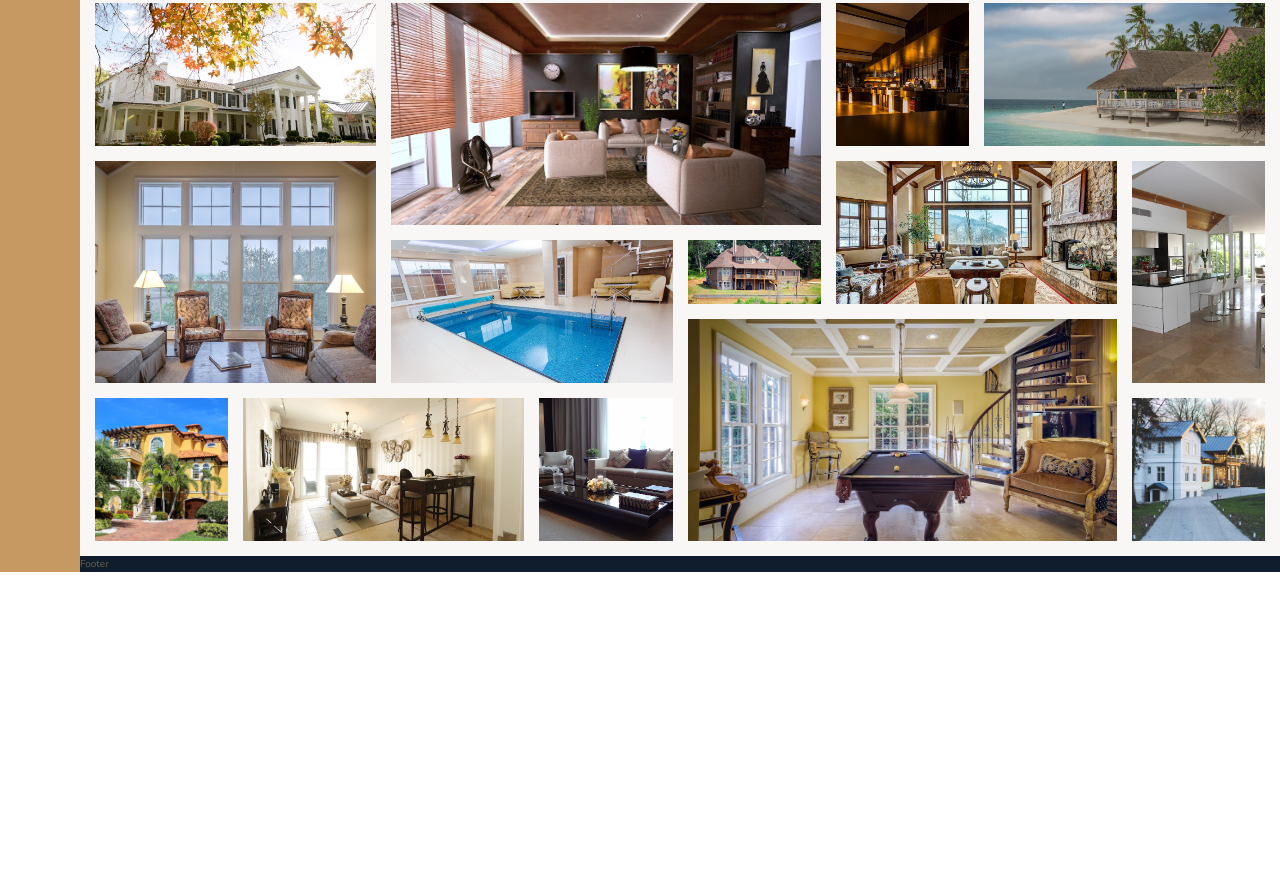
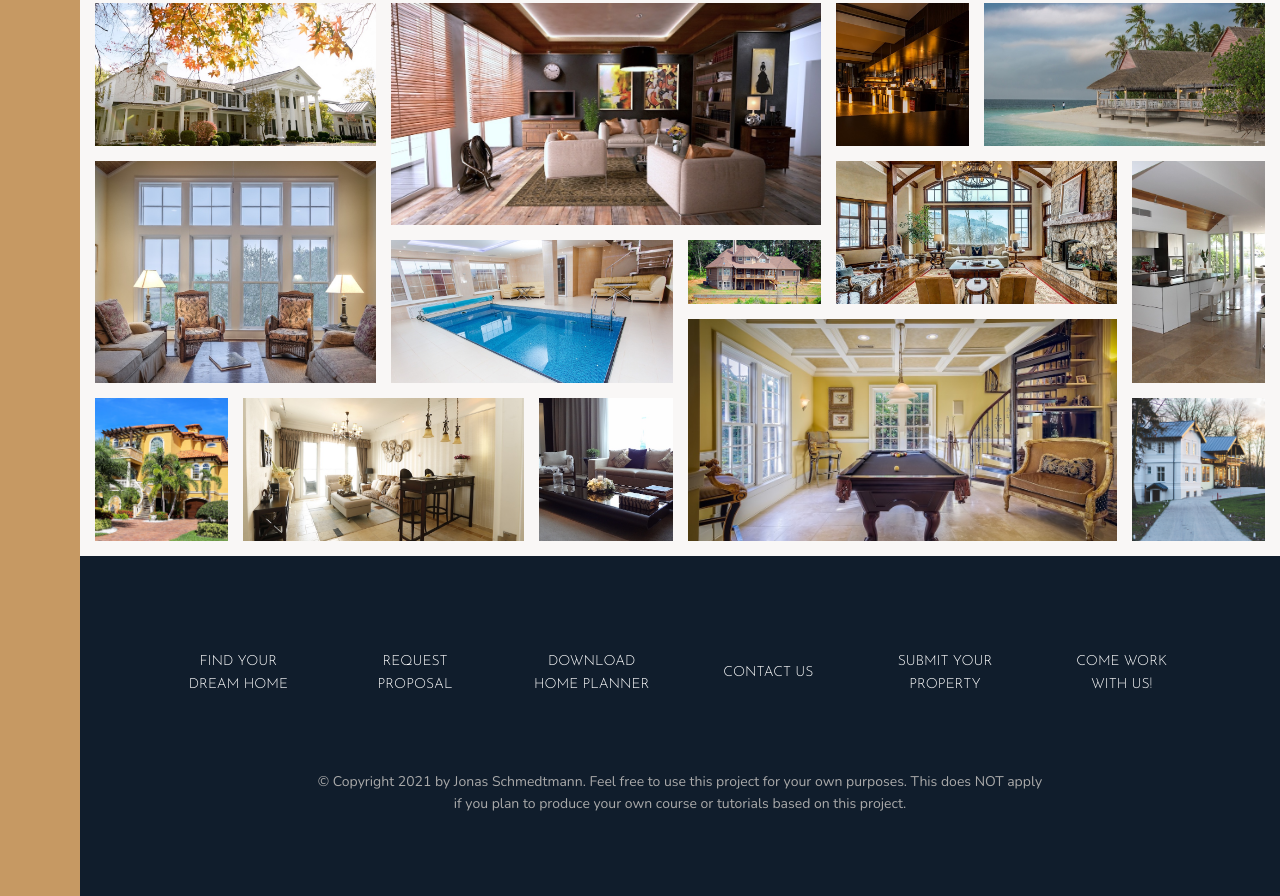
Before and after one commit to sonyks/nexter, a website: page index.html in a window 1280 px wide. Shown: the part 3084-3980 px from the top of the page. Before the commit the page ends 3656 px from the top, so only its background shows below. Drawn offline with nearby package versions, Linux system fonts and the light colour scheme.

Commit message:
finish footer styles

```diff
--- a/index.html
+++ b/index.html
@@ -372,7 +372,20 @@
         </section>
 
         <footer class="footer">
-            Footer
+            <ul class="nav">
+                <li class="nav__item"><a href="" class="nav__link">Find your dream home</a></li>
+                <li class="nav__item"><a href="" class="nav__link">Request proposal</a></li>
+                <li class="nav__item"><a href="" class="nav__link">Download home planner</a></li>
+                <li class="nav__item"><a href="" class="nav__link">Contact us</a></li>
+                <li class="nav__item"><a href="" class="nav__link">Submit your property</a></li>
+                <li class="nav__item"><a href="" class="nav__link">Come work with us!</a></li>
+            </ul>
+
+            <p class="copyright">
+                &copy; Copyright 2021 by Jonas Schmedtmann. Feel free to use this project for your own
+                purposes. This does NOT apply if you plan to produce your own course or tutorials based on this
+                project.
+            </p>
         </footer>
     </body>
 </html>
--- a/sass/_footer.scss
+++ b/sass/_footer.scss
@@ -1,4 +1,44 @@
 .footer {
     background-color: $color-secondary;
     grid-column: full-start / full-end;
+
+    padding: 8rem;
 }
+
+.nav {
+    list-style: none;
+
+    display: grid;
+    grid-template-columns: repeat(auto-fit, minmax(15rem, 1fr));
+    gap: 2rem;
+    align-items: center;
+
+    &__link:link,
+    &__link:visited {
+        font-size: 1.4rem;
+        color: #fff;
+        text-decoration: none;
+        font-family: $font-display;
+        text-transform: uppercase;
+        text-align: center;
+        padding: 1.5rem;
+        display: block;
+        transition: all .2s;
+    }
+
+    &__link:hover,
+    &__link:active {
+        background-color: rgba($color: #fff, $alpha: .05);
+        transform: translateY(-3px);
+    }
+}
+
+.copyright {
+    font-size: 1.4rem;
+    color: $color-grey-light-2;
+    margin-top: 6rem;
+    margin-right: auto;
+    margin-left: auto;
+    text-align: center;
+    width: 70%;
+}
--- a/sass/_gallery.scss
+++ b/sass/_gallery.scss
@@ -50,7 +50,7 @@
 
         &--9 {
             grid-row: 3 / span 3;
-            grid-column: 8 / 9;
+            grid-column: 8 / -1;
         }
 
         &--10 {
@@ -75,7 +75,7 @@
 
         &--14 {
             grid-row: 6 / span 2;
-            grid-column: 8 / 9;
+            grid-column: 8 / -1;
         }
     }
 
```
Also changed, not shown: css/style.css.
